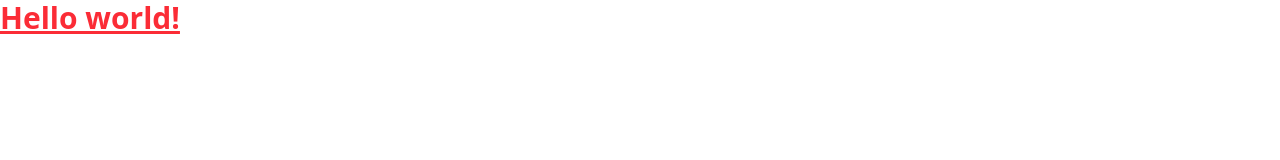
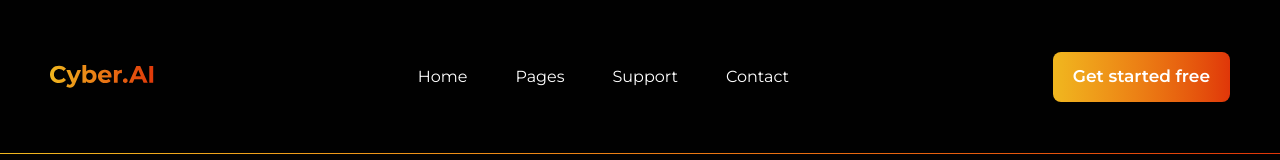
Before and after one commit to evan258/Cyber_Punk, a website: page index.html in a window 1280 px wide. Drawn offline with Linux system fonts and the light colour scheme.

Commit message:
navbar added

```diff
--- a/index.html
+++ b/index.html
@@ -3,12 +3,29 @@
     <head>
         <meta charset="UTF-8">
         <meta name="viewport" content="width=device-width, initial-scale=1.0">
-    <title>Cyber Punk</title>
+        <title>Document</title>
         <link rel="stylesheet" href="css/style.css">
     </head>
     <body>
-    <h1 class="text-red-500 text-3xl font-bold underline">
-    Hello world!
-  </h1>
+        <nav class="py-[52px] relative bottom-line">
+            <div class="container">
+                <div class="flex justify-between items-center">
+                    <div class="logo">
+                        <img src="images/logo.svg" alt="logo">
+                    </div>
+                    <ul class="flex justify-center gap-12">
+                        <li>Home</li>
+                        <li>Pages</li>
+                        <li>Support</li>
+                        <li>Contact</li>
+                    </ul>
+                    <div class="button">
+                        <button class="yellow-btn">
+                            Get started free
+                        </button>
+                    </div>
+                </div>
+            </div>
+        </nav>
     </body>
 </html>
--- a/src/input.css
+++ b/src/input.css
@@ -1 +1,38 @@
+@import url('https://fonts.googleapis.com/css2?family=Orbitron:wght@400..900&display=swap');
+@import url('https://fonts.googleapis.com/css2?family=Montserrat:ital,wght@0,100..900;1,100..900&display=swap');
+
 @import "tailwindcss";
+
+@theme {
+    --breakpoint-sm: 640px;
+    --breakpoint-md: 768px;
+    --breakpoint-lg: 1024px;
+    --breakpoint-xl: 1280px;
+    --breakpoint-2xl: 1520px;
+
+    --color-dark: #010101;
+
+    --font-montserrat: "Montserrat", sans-serif;
+    --font-orbitron: "Orbitron", sans-serif;
+}
+
+@layer base {
+    body {
+        @apply font-montserrat bg-dark text-white;
+    }
+}
+
+@layer components {
+    .yellow-btn {
+        @apply bg-linear-to-r from-[#F0B71F] to-[#E03609] font-semibold text-[17px] rounded-lg px-5 py-3;
+    }
+    .bottom-line {
+        @apply after:absolute after:bottom-0 after:left-0 after:bg-linear-to-r after:from-[#F0B71F] after:to-[#E03609] after:h-px after:w-full;
+    }
+}
+
+@layer utilities {
+    .container {
+        @apply mx-auto px-[50px];
+    }
+}
```
Also changed, not shown: css/style.css, images/logo.svg (added). Lines whose indentation alone changed are shown as unchanged.
